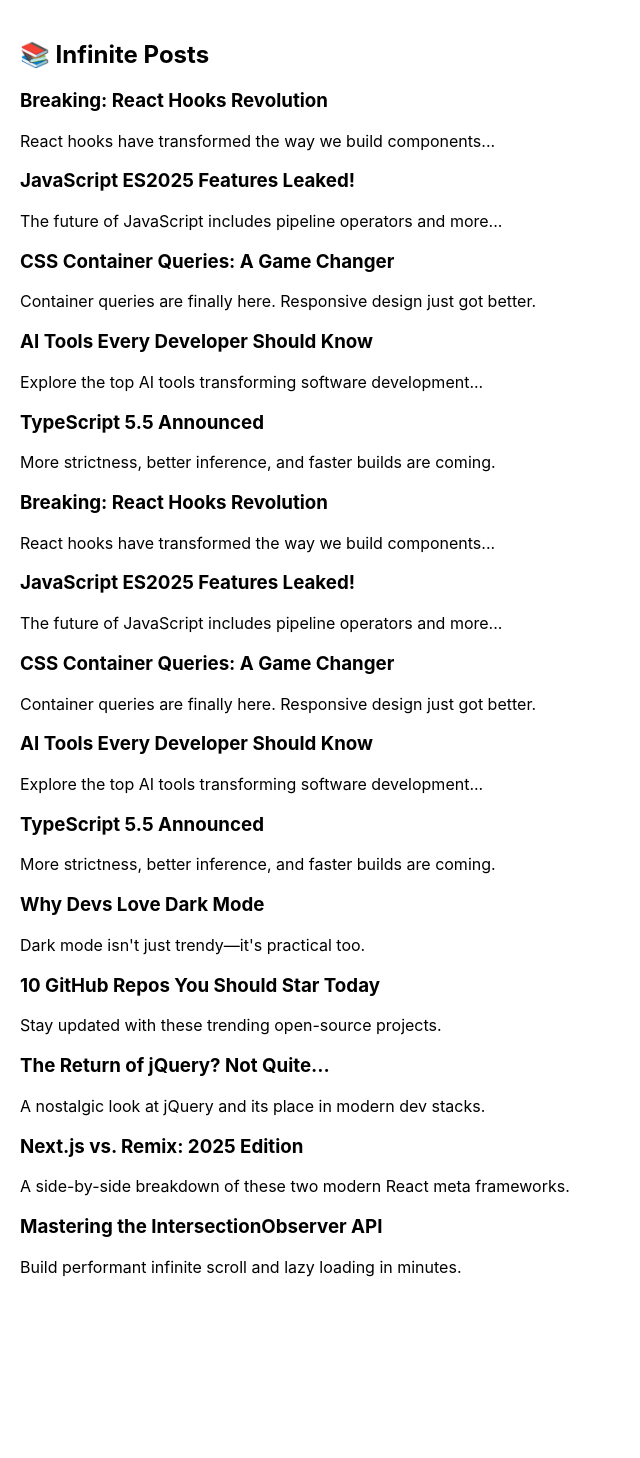
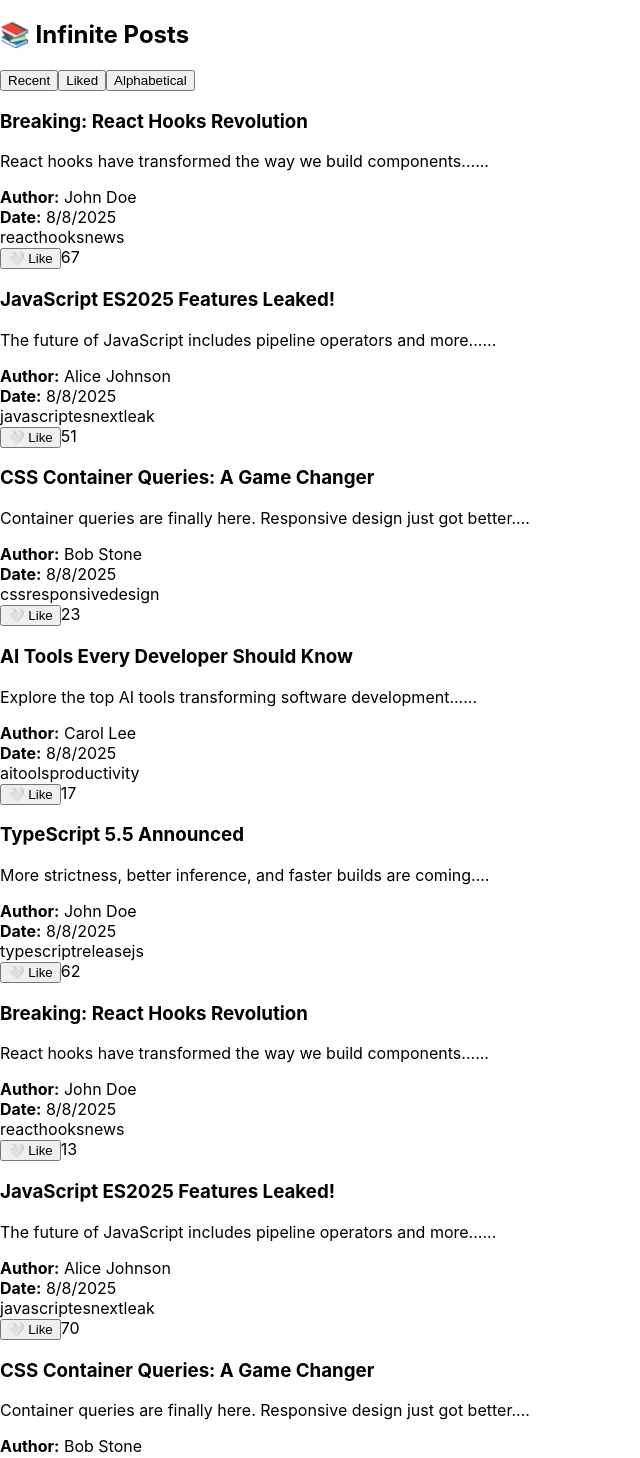
Before and after one commit to Adrian7305/Newsgram, a React (Create React App) app: page / in a window 1280 px wide. Shown: the top 1458 px of the page, without its empty margins (0-640 px from the left). Before the commit the page ends 1313 px from the top, so only its background shows below. Built offline with nearby package versions, Linux system fonts and the light colour scheme; data requests are answered from the project's data file.

Commit message:
Update PostCard, PostList, and App.js with like feature and feed integration

```diff
--- a/src/App.js
+++ b/src/App.js
@@ -1,7 +1,7 @@
 import { useState } from "react";
 import useFetchPosts from "./hooks/useFetchPosts";
 import useInfiniteScroll from "./hooks/useInfiniteScroll";
-import LoadingSkeleton from "./components/LoadingSkeleton";
+import PostList from "./components/PostList";
 
 const App = () => {
   const [page, setPage] = useState(1);
@@ -10,27 +10,22 @@
 
   const lastPostRef = useInfiniteScroll(loading, hasMore, loadMore);
 
+  // Add a random initial like count and a creation date to each post once fetched
+  const postsWithMetaData = posts.map(post => ({
+    ...post,
+    initialLikes: post.initialLikes || Math.floor(Math.random() * 100),
+    createdDate: post.createdDate || new Date(),
+  }));
+
   return (
-    <div style={{ padding: 20 }}>
+    <div className="app-container">
       <h2>📚 Infinite Posts</h2>
-      {posts.map((post, index) => {
-        if (index === posts.length - 1) {
-          return (
-            <div ref={lastPostRef} key={post.id}>
-              <h3>{post.title}</h3>
-              <p>{post.body}</p>
-            </div>
-          );
-        } else {
-          return (
-            <div key={post.id}>
-              <h3>{post.title}</h3>
-              <p>{post.body}</p>
-            </div>
-          );
-        }
-      })}
-      {loading && <LoadingSkeleton />}
+      <PostList
+        posts={postsWithMetaData}
+        loading={loading}
+        lastPostRef={lastPostRef}
+        hasMore={hasMore}
+      />
     </div>
   );
 };
--- a/src/components/PostCard.jsx
+++ b/src/components/PostCard.jsx
@@ -1,7 +1,6 @@
 import React, { useState } from 'react';
 
 const PostCard = ({ post }) => {
-  // Local state for like count and liked status
   const [likes, setLikes] = useState(post.initialLikes);
   const [isLiked, setIsLiked] = useState(false);
 
--- a/src/components/PostList.jsx
+++ b/src/components/PostList.jsx
@@ -1,37 +1,14 @@
-import React, { useEffect, useState } from 'react';
-import axios from 'axios';
+import React, { useState } from 'react';
 import PostCard from './PostCard';
+import LoadingSkeleton from './LoadingSkeleton';
 
-const PostList = () => {
-  const [posts, setPosts] = useState([]);
+const PostList = ({ posts, loading, lastPostRef, hasMore }) => {
   const [sortOrder, setSortOrder] = useState('recent'); // Default sorting
-  const [loading, setLoading] = useState(true);
-  const [error, setError] = useState(null);
-
-  useEffect(() => {
-    axios.get('http://localhost:3001/posts')
-      .then(res => {
-        // Add a random initial like count and a creation date to each post
-        const postsWithLikesAndDate = res.data.map(post => ({
-          ...post,
-          initialLikes: Math.floor(Math.random() * 100),
-          createdDate: new Date()
-        }));
-        setPosts(postsWithLikesAndDate);
-        setLoading(false);
-      })
-      .catch(err => {
-        console.error(err);
-        setError('Failed to fetch posts.');
-        setLoading(false);
-      });
-  }, []);
 
   const handleSort = (order) => {
     setSortOrder(order);
   };
 
-  // Sorting logic based on the sortOrder state
   const sortedPosts = [...posts].sort((a, b) => {
     if (sortOrder === 'liked') {
       return b.initialLikes - a.initialLikes;
@@ -39,23 +16,24 @@
     if (sortOrder === 'alphabetical') {
       return a.title.localeCompare(b.title);
     }
-    // Default to 'recent'
-    return new Date(b.createdDate) - new Date(a.createdDate);
+    return b.createdDate ? new Date(b.createdDate) - new Date(a.createdDate) : 0;
   });
-
-  if (loading) return <div>Loading posts...</div>;
-  if (error) return <div>Error: {error}</div>;
 
   return (
     <div className="post-list">
       <div className="sort-buttons">
-        <button onClick={() => handleSort('recent')}>Recent</button>
-        <button onClick={() => handleSort('liked')}>Liked</button>
-        <button onClick={() => handleSort('alphabetical')}>Alphabetical</button>
+        <button onClick={() => handleSort('recent')} className={sortOrder === 'recent' ? 'active' : ''}>Recent</button>
+        <button onClick={() => handleSort('liked')} className={sortOrder === 'liked' ? 'active' : ''}>Liked</button>
+        <button onClick={() => handleSort('alphabetical')} className={sortOrder === 'alphabetical' ? 'active' : ''}>Alphabetical</button>
       </div>
-      {sortedPosts.map(post => (
-        <PostCard key={post.id} post={post} />
-      ))}
+      {sortedPosts.map((post, index) => {
+        if (sortedPosts.length === index + 1) {
+          return <PostCard ref={lastPostRef} key={post.id} post={post} />;
+        }
+        return <PostCard key={post.id} post={post} />;
+      })}
+      {loading && <LoadingSkeleton />}
+      {!hasMore && !loading && <p className="end-of-posts-message">You have reached the end of the posts.</p>}
     </div>
   );
 };
```
